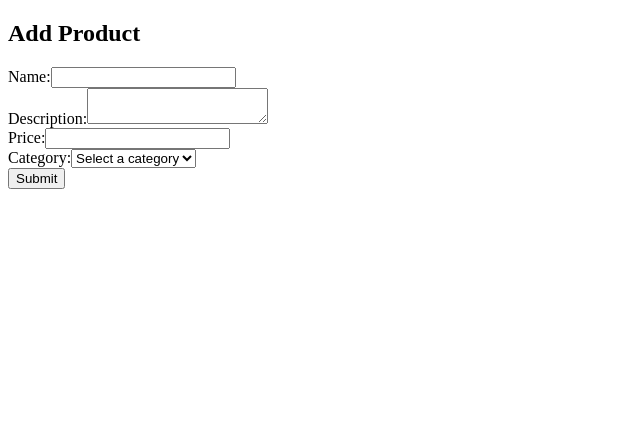
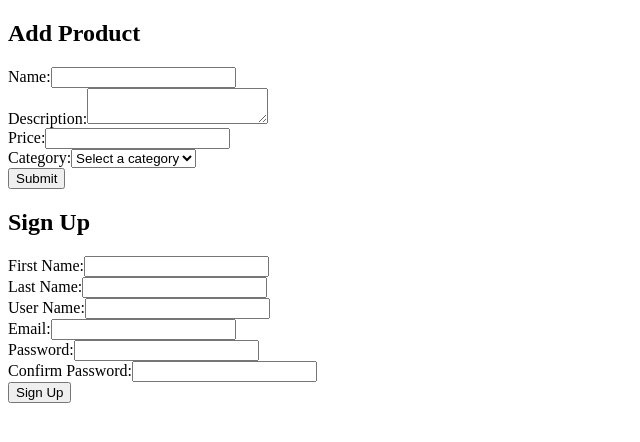
Before and after one commit to stephensyw/midterm-301335153, a React (Create React App) app: page / in a window 1280 px wide. Shown: the top 442 px of the page, without its empty margins (0-640 px from the left). Built offline with nearby package versions, Linux system fonts and the light colour scheme.

Commit message:
second - Sign Up Form HTML completed

```diff
--- /dev/null
+++ b/src/SignUpUser.js
@@ -0,0 +1,89 @@
+import React from 'react';
+import { useForm } from 'react-hook-form';
+
+const SignUpUser = () => {
+  const {
+    register,
+    handleSubmit,
+    getValues,
+    formState: { errors },
+  } = useForm();
+
+  const onSubmit = (data) => {
+    if (data.password !== data.confirmPassword) {
+      alert('Passwords do not match');
+      return;
+    }
+    alert(JSON.stringify(data));
+    console.log(data);
+  };
+
+  return (
+    <div>
+      <h2>Sign Up</h2>
+      <form onSubmit={handleSubmit(onSubmit)}>
+        <div>
+          <label htmlFor="firstName">First Name:</label>
+          <input
+            type="text"
+            id="firstName"
+            {...register('firstName', { required: true })}
+          />
+          {errors.firstName && <p>First name is required.</p>}
+        </div>
+        <div>
+          <label htmlFor="lastName">Last Name:</label>
+          <input
+            type="text"
+            id="lastName"
+            {...register('lastName', { required: true })}
+          />
+          {errors.lastName && <p>Last name is required.</p>}
+        </div>
+        <div>
+          <label htmlFor="userName">User Name:</label>
+          <input
+            type="text"
+            id="userName"
+            {...register('userName', { required: true })}
+          />
+          {errors.userName && <p>User name is required.</p>}
+        </div>
+        <div>
+          <label htmlFor="email">Email:</label>
+          <input
+            type="email"
+            id="email"
+            {...register('email', {
+              required: true,
+              pattern: /^\S+@\S+$/i,
+            })}
+          />
+          {errors.email?.type === 'required' && <p>Email is required.</p>}
+          {errors.email?.type === 'pattern' && <p>Email is not valid.</p>}
+        </div>
+        <div>
+          <label htmlFor="password">Password:</label>
+          <input
+            type="password"
+            id="password"
+            {...register('password', { required: true })}
+          />
+          {errors.password && <p>Password is required.</p>}
+        </div>
+        <div>
+          <label htmlFor="confirmPassword">Confirm Password:</label>
+          <input
+            type="password"
+            id="confirmPassword"
+            {...register('confirmPassword', { required: true })}
+          />
+          {errors.confirmPassword && <p>Confirm password is required.</p>}
+        </div>
+        <button type="submit">Sign Up</button>
+      </form>
+    </div>
+  );
+};
+
+export default SignUpUser;
--- a/src/index.js
+++ b/src/index.js
@@ -1,10 +1,12 @@
 import React from 'react';
 import ReactDOM from 'react-dom';
 import AddProduct from './AddProduct';
+import SignUpUser from './SignUpUser';
 
 ReactDOM.render(
   <React.StrictMode>
     <AddProduct />
+    <SignUpUser />
   </React.StrictMode>,
   document.getElementById('root')
 );
```
